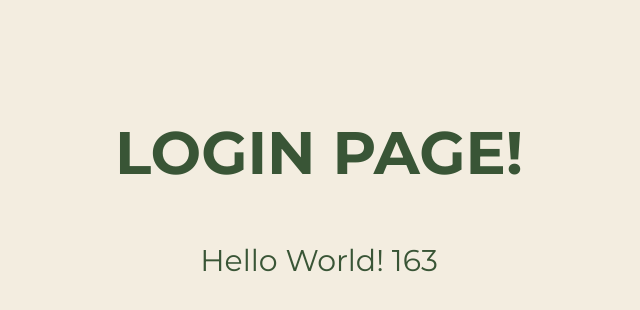
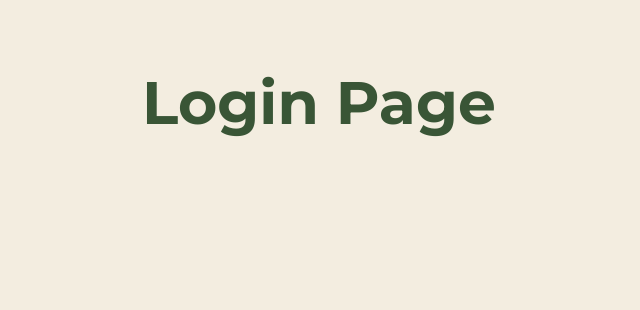
Before and after one commit to Rqkko/rendezvous, a React (Vite) app in the folder rendezvousapp.client/: page /login in a window 1280 px wide. Shown: the top 310 px of the page, without its empty margins (321-961 px from the left). Built offline with nearby package versions, Linux system fonts and the light colour scheme.

Commit message:
Update Login header

```diff
--- a/rendezvousapp.client/src/views/Login.tsx
+++ b/rendezvousapp.client/src/views/Login.tsx
@@ -3,8 +3,7 @@ import { Container, Typography } from "@mui/material";
 function Login() {
     return (
         <Container>
-            <h1>LOGIN PAGE!</h1>
-            <Typography sx={{ color: 'primary.main' }}>Hello World! 163</Typography>
+            <Typography variant="h1">Login Page</Typography>
         </Container>
     );
 }
```
